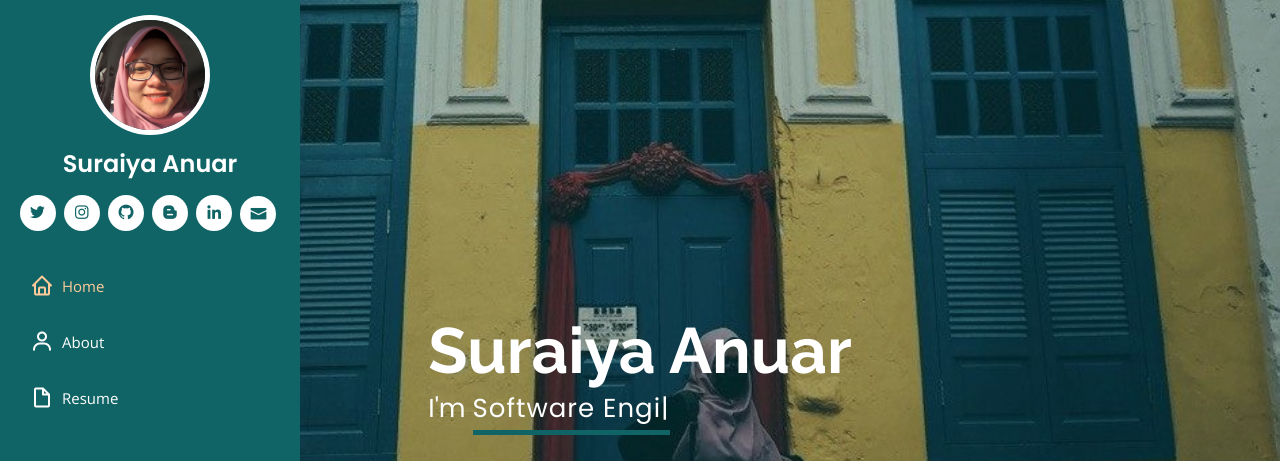
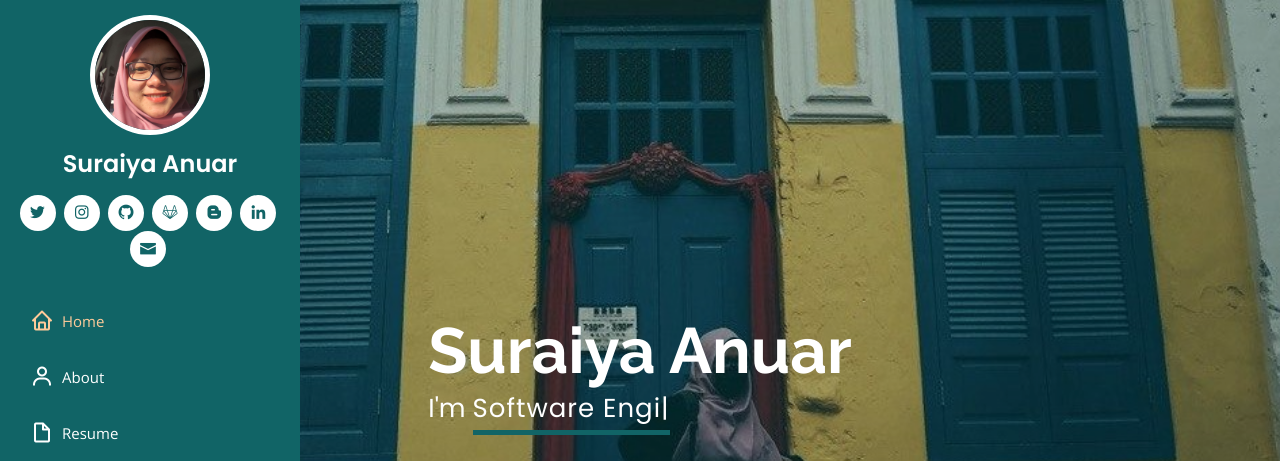
Before and after one commit to suraiyaanr/suraiyaanr.github.io, a plain HTML site: page index.html in a window 1280 px wide. Shown: the top 461 px of the page. Drawn offline with nearby package versions, Linux system fonts and the light colour scheme.

Commit message:
Update index.html

```diff
--- a/index.html
+++ b/index.html
@@ -44,6 +44,7 @@
           <a href="https://twitter.com/suraiyaanr" class="twitter" target="_blank"><i class="bx bxl-twitter"></i></a>
           <a href="https://www.instagram.com/suraiyaanr/" class="instagram" target="_blank"><i class="bx bxl-instagram"></i></a>
           <a href="https://github.com/suraiyaanr" class="github" target="_blank"><i class="bx bxl-github"></i></a>
+	  <a href="https://gitlab.com/suraiyaanr" class="gitlab" target="_blank"><i class="bx bxl-gitlab"></i></a>
           <a href="https://suraiyaanr.blogspot.com" class="blogger" target="_blank"><i class="bx bxl-blogger"></i></a>
           <a href="https://www.linkedin.com/in/suraiyaanr" class="linkedin" target="_blank"><i class="bx bxl-linkedin"></i></a>
           <a href="mailto: suraiyaanuar@gmail.com" class="email" target="_blank"><i class="icofont-envelope"></i></a>
```
